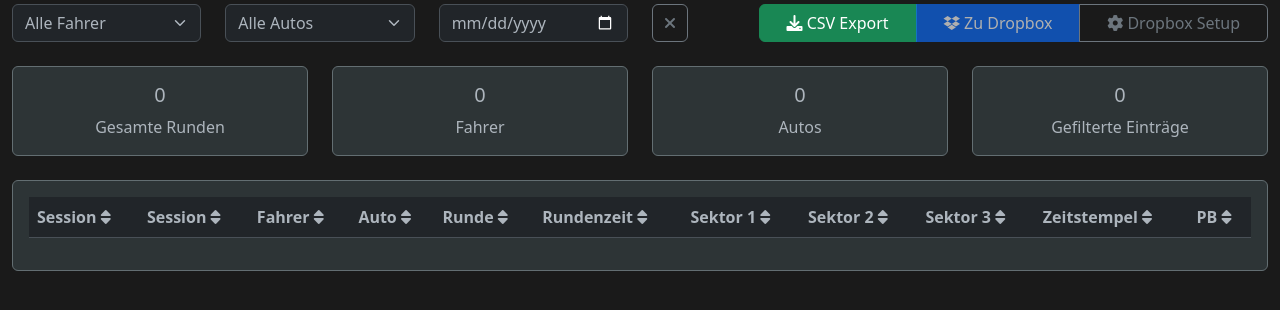
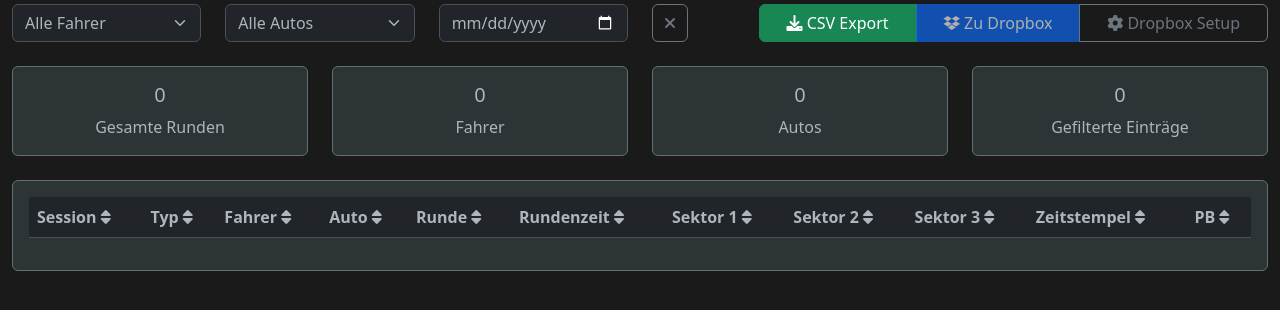
Before and after one commit to Lockeee86/SmartRace-LiveDashboard, a Flask app: page /database in a window 1280 px wide. Shown: the part 138-448 px from the top of the page. Run offline with Flask 3, Linux system fonts and the light colour scheme; data that the repository does not hold is empty; some libraries are stand-ins or nearby versions.

Commit message:
Update database.html

```diff
--- a/templates/database.html
+++ b/templates/database.html
@@ -111,7 +111,7 @@
                                     Session <i class="fas fa-sort sort-icon"></i>
                                 </th>
                                 <th class="sortable" data-column="session_type">
-                                    Session <i class="fas fa-sort sort-icon"></i>
+                                    Typ <i class="fas fa-sort sort-icon"></i>
                                 </th>
                                 <th class="sortable" data-column="driver">
                                     Fahrer <i class="fas fa-sort sort-icon"></i>
```
